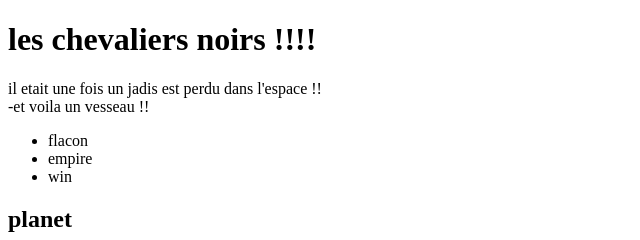
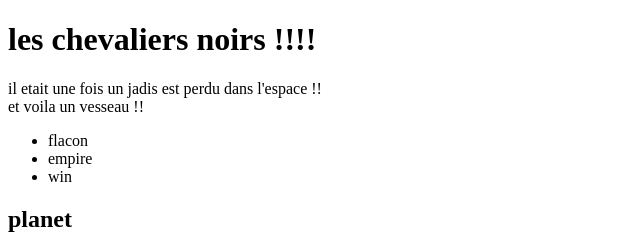
Before and after one commit to omar-menz/gitF, a plain HTML site: page index.html in a window 1280 px wide. Shown: the full height of the page, 0-640 px from the left. Drawn offline with Linux system fonts and the light colour scheme.

Commit message:
Update index.html

```diff
--- a/index.html
+++ b/index.html
@@ -12,7 +12,7 @@
         il etait une fois un jadis est perdu dans l'espace  !!
     </div>
     <div>
-       -et voila un vesseau !!
+       et voila un vesseau !!
     </div>
     <ul>
         <li>flacon</li>
```
